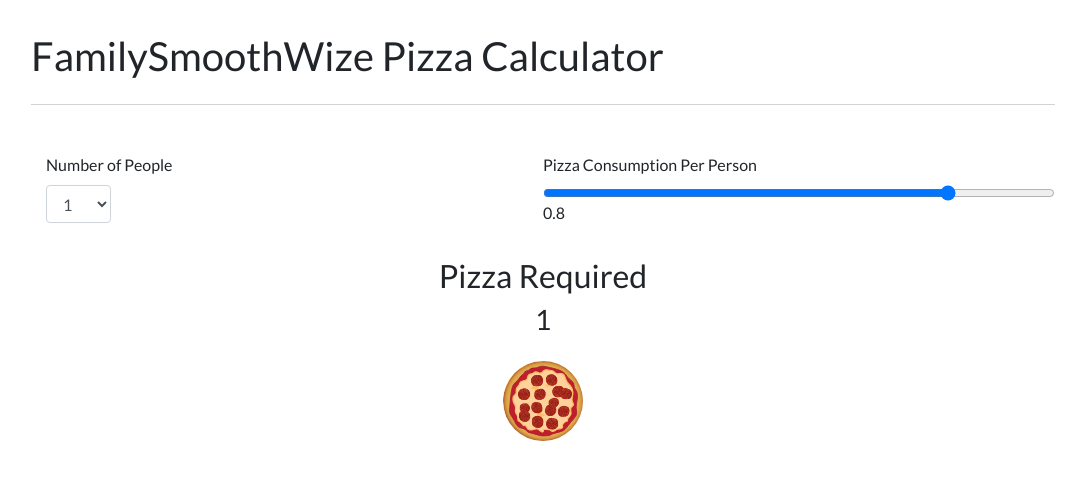
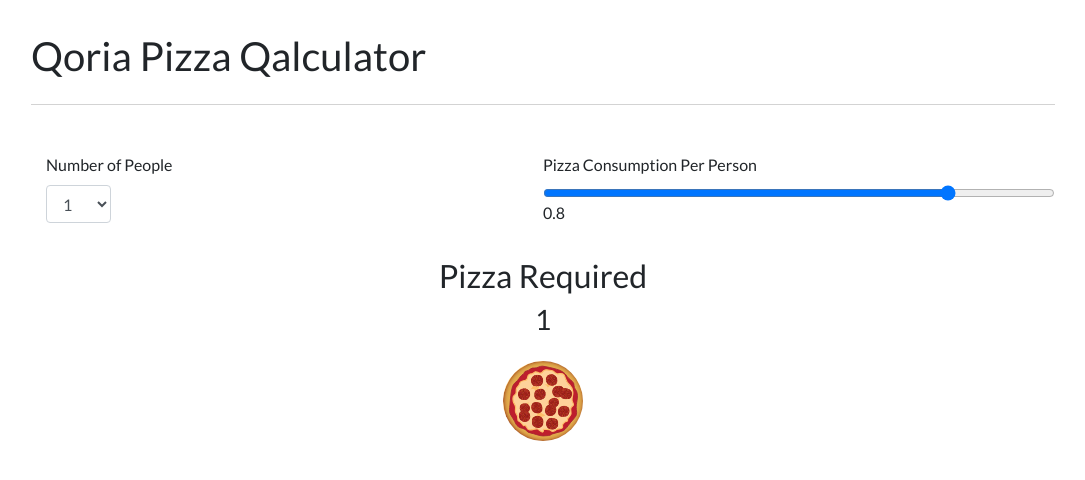
Before and after one commit to jeremy-browne/pizzaCalc, a plain HTML site: page index.html in a window 1280 px wide. Shown: the whole page, without its empty margins (97-1182 px from the left). Drawn offline with nearby package versions, Linux system fonts and the light colour scheme.

Commit message:
Name change

```diff
--- a/index.html
+++ b/index.html
@@ -21,7 +21,7 @@
 <body>
     <div class="container">
         <div class="row title">
-            <h1>FamilySmoothWize Pizza Calculator</h1>
+            <h1>Qoria Pizza Qalculator</h1>
             <hr />
         </div>
         <div class="row controls">
```
